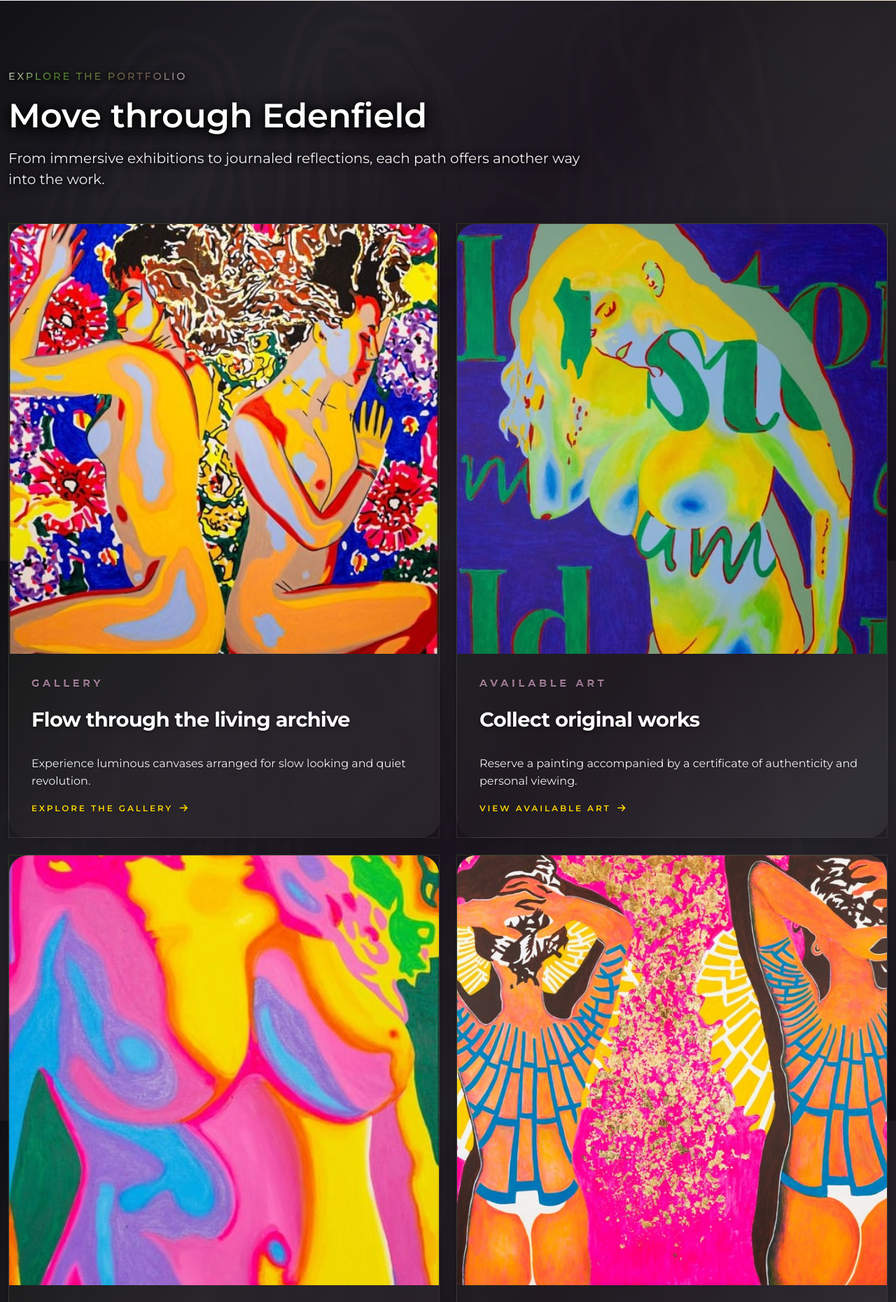
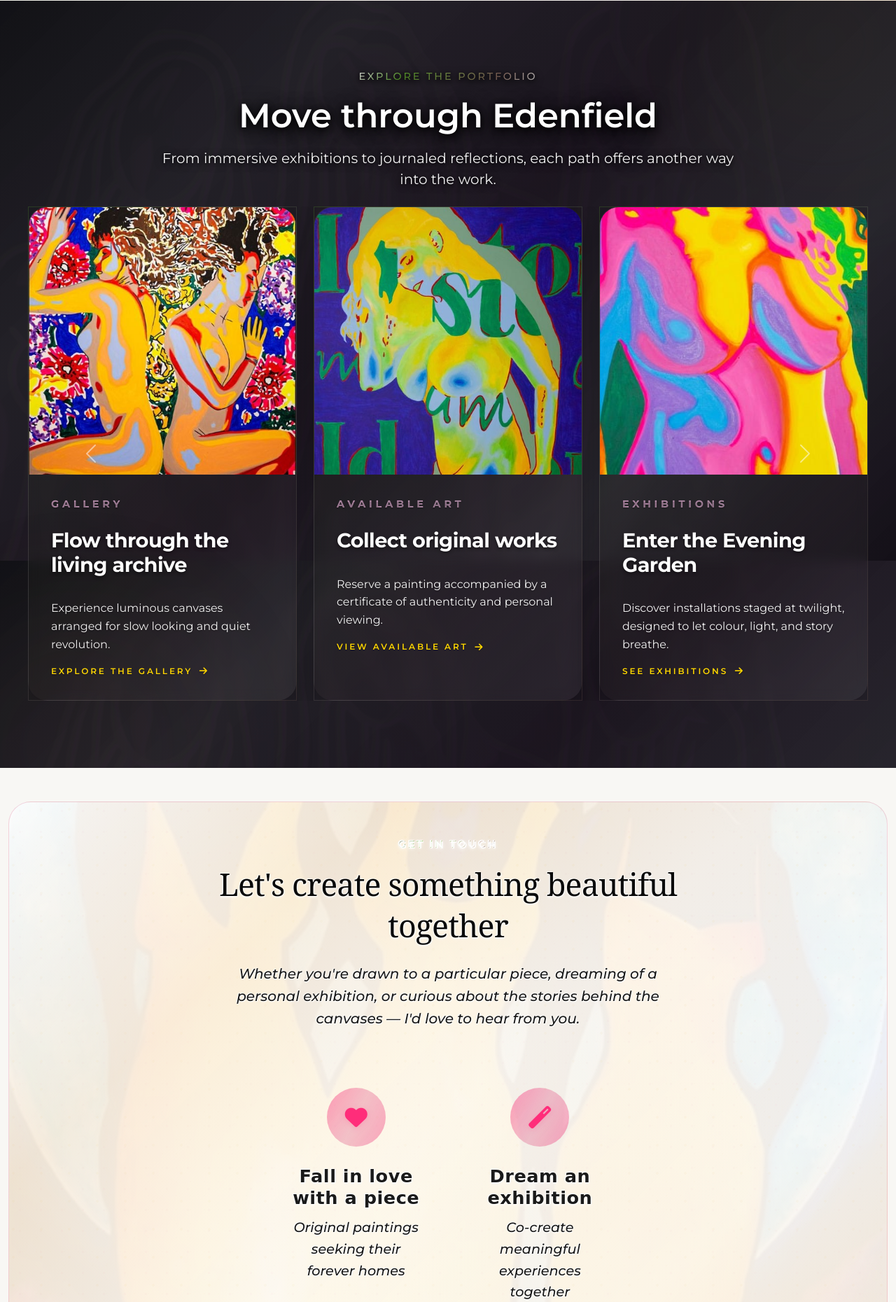
Before and after one commit to nazhameed/art-by-ck, a Django app: page / in a window 1280 px wide. Shown: the part 1855-3715 px from the top of the page at 70% size. Run offline with Django 5.2, Linux system fonts and the light colour scheme; parts of the project's set-up code (start-up, migrations or seed data) failed here and were passed over; some web fonts are replaced.

Commit message:
add carousel

```diff
--- a/templates/home.html
+++ b/templates/home.html
@@ -85,8 +85,8 @@
 
 <section class="home-previews">
   <div class="container-xxl position-relative">
-    <div class="row justify-content-between align-items-end mb-5">
-      <div class="col-lg-8">
+    <div class="row justify-content-between align-items-end mb-4">
+      <div class="col-lg-8 mx-auto text-center">
         <span class="home-section-title text-light-contrast">Explore the portfolio</span>
         <h2 class="display-5 fw-semibold mt-3 text-light-contrast">Move through Edenfield</h2>
         <p class="lead text-white-85 mt-3 mb-0">
@@ -94,8 +94,16 @@
         </p>
       </div>
     </div>
-    <div class="row row-cols-1 row-cols-md-2 row-cols-xl-2 g-4">
-      <div class="col">
+    <div class="carousel-wrapper position-relative" style="max-width: 1200px; margin: 0 auto;">
+      <button class="carousel-control-prev custom-carousel-arrow" type="button" data-bs-target="#edenfieldCarousel" data-bs-slide="prev">
+        <span class="carousel-control-prev-icon" aria-hidden="true"></span>
+        <span class="visually-hidden">Previous</span>
+      </button>
+      <div id="edenfieldCarousel" class="carousel slide" data-bs-ride="carousel">
+        <div class="carousel-inner multi-carousel-inner">
+          <div class="carousel-item active">
+            <div class="row justify-content-center">
+              <div class="col-12 col-md-4 d-flex justify-content-center">
                 <article class="home-preview-card h-100">
                   <div class="home-preview-media ratio ratio-1x1">
                     <img src="{% static 'images/let_sleeping_girls_lie.jpg' %}" alt="Let Sleeping Girls Lie painting" loading="lazy">
@@ -108,8 +116,8 @@
                   </div>
                 </article>
               </div>
-      <div class="col">
-        <article class="home-preview-card h-100">
+              <div class="col-12 col-md-4 d-flex justify-content-center">
+                <article class="home-preview-card h-100 active-card">
                   <div class="home-preview-media ratio ratio-1x1">
                     <img src="{% static 'images/untold_story.jpg' %}" alt="Untold Story painting" loading="lazy">
                   </div>
@@ -121,7 +129,7 @@
                   </div>
                 </article>
               </div>
-      <div class="col">
+              <div class="col-12 col-md-4 d-flex justify-content-center">
                 <article class="home-preview-card h-100">
                   <div class="home-preview-media ratio ratio-1x1">
                     <img src="{% static 'images/the_garden_gate.jpg' %}" alt="Garden Gate exhibition installation" loading="lazy">
@@ -134,8 +142,25 @@
                   </div>
                 </article>
               </div>
-      <div class="col">
+            </div>
+          </div>
+          <div class="carousel-item">
+            <div class="row justify-content-center">
+              <div class="col-12 col-md-4 d-flex justify-content-center">
                 <article class="home-preview-card h-100">
+                  <div class="home-preview-media ratio ratio-1x1">
+                    <img src="{% static 'images/the_garden_gate.jpg' %}" alt="Garden Gate exhibition installation" loading="lazy">
+                  </div>
+                  <div class="home-preview-body">
+                    <span class="eyebrow">Exhibitions</span>
+                    <h3>Enter the Evening Garden</h3>
+                    <p>Discover installations staged at twilight, designed to let colour, light, and story breathe.</p>
+                    <a class="home-preview-link" href="{% url 'exhibition' %}">See exhibitions</a>
+                  </div>
+                </article>
+              </div>
+              <div class="col-12 col-md-4 d-flex justify-content-center">
+                <article class="home-preview-card h-100 active-card">
                   <div class="home-preview-media ratio ratio-1x1">
                     <img src="{% static 'images/sofies_well.jpg' %}" alt="Sofie's Well painting" loading="lazy">
                   </div>
@@ -147,9 +172,7 @@
                   </div>
                 </article>
               </div>
-    </div>
-    <div class="row justify-content-center mt-4">
-      <div class="col-md-6 col-lg-4">
+              <div class="col-12 col-md-4 d-flex justify-content-center">
                 <article class="home-preview-card h-100">
                   <div class="home-preview-media ratio ratio-1x1">
                     <img src="{% static 'images/alone.jpg' %}" alt="Cecilia with an artwork" loading="lazy">
@@ -162,6 +185,14 @@
                   </div>
                 </article>
               </div>
+            </div>
+          </div>
+        </div>
+      </div>
+      <button class="carousel-control-next custom-carousel-arrow" type="button" data-bs-target="#edenfieldCarousel" data-bs-slide="next">
+        <span class="carousel-control-next-icon" aria-hidden="true"></span>
+        <span class="visually-hidden">Next</span>
+      </button>
     </div>
   </div>
 </section>
```
Lines whose indentation alone changed are shown as unchanged.
